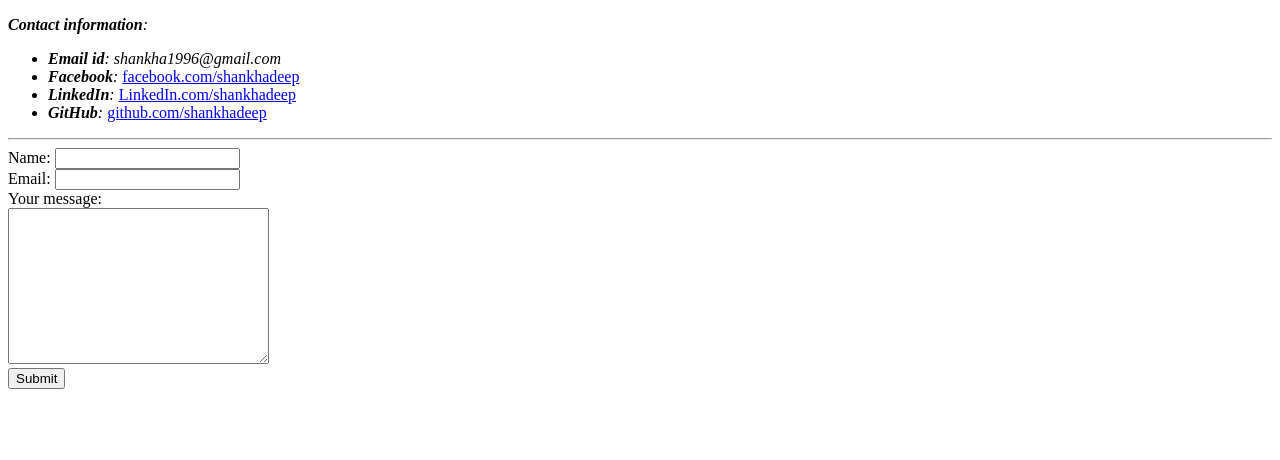
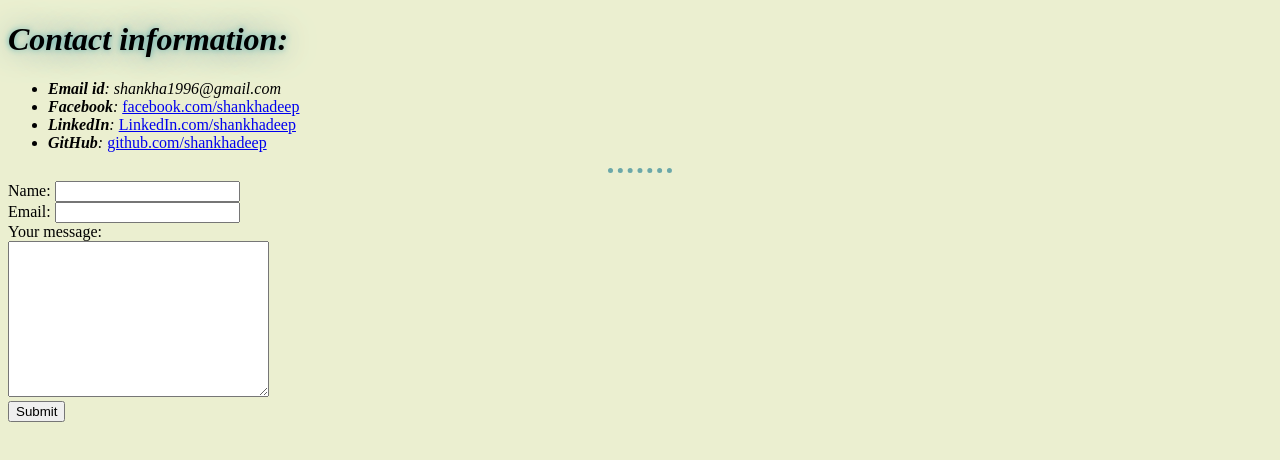
Before and after one commit to Shankha1996/cv, a plain HTML site: page contactInfo.html in a window 1280 px wide. Drawn offline with Linux system fonts and the light colour scheme.

Commit message:
add internal and external features of css.

```diff
--- a/contactInfo.html
+++ b/contactInfo.html
@@ -3,9 +3,10 @@
   <head>
     <meta charset="utf-8">
     <title></title>
+    <link rel="stylesheet" href="css/styles.css">
   </head>
   <body>
-    <p><em><strong>Contact information</strong>:</em></</p>
+    <h1><em>Contact information:</em></h1>
     <ul>
       <li><em><strong>Email id</strong>: </em><em>shankha1996@gmail.com</em></li>
       <li><em><strong>Facebook</strong>: </em><a href="https://www.facebook.com/bittu.rules">facebook.com/shankhadeep</a></li>
--- /dev/null
+++ b/css/styles.css
@@ -0,0 +1,20 @@
+body {
+  background-color: #ebefd0;
+}
+
+hr {
+  border-style: none;
+  border-top-style: dotted;
+  border-color: #6ba8a9;
+  border-width: 5px;
+  width: 5%;
+}
+
+h1 {
+  text-shadow: 0 0 1em #62929a, 0 0 0.2em #5eb7b7;
+
+}
+
+h3 {
+  text-shadow: 0 0 1em #62929a, 0 0 0.2em #5eb7b7
+}
```
Also changed, not shown: index.html (+6 -2 lines).
